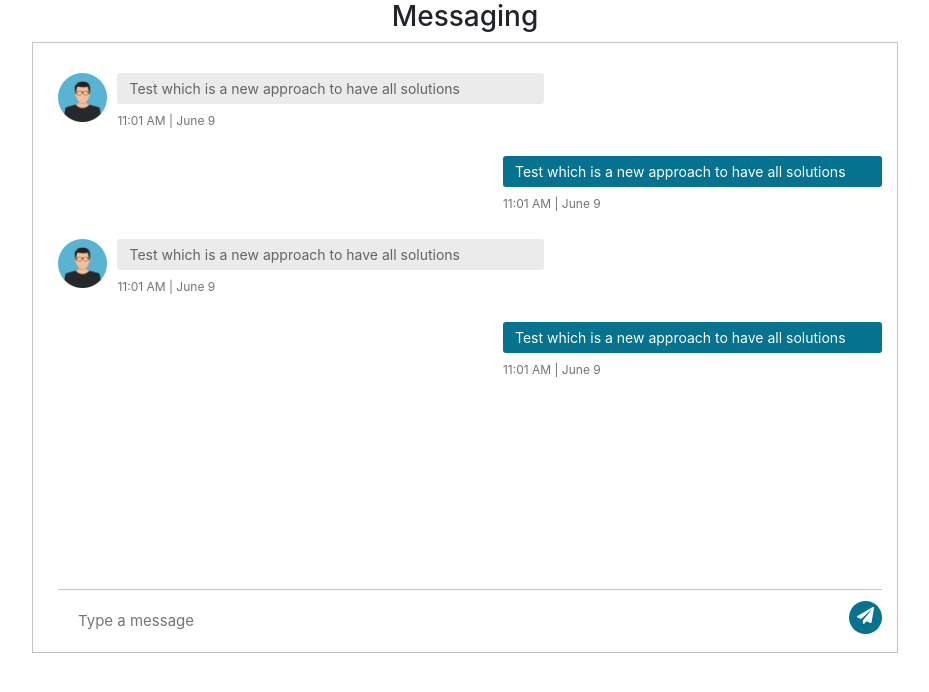
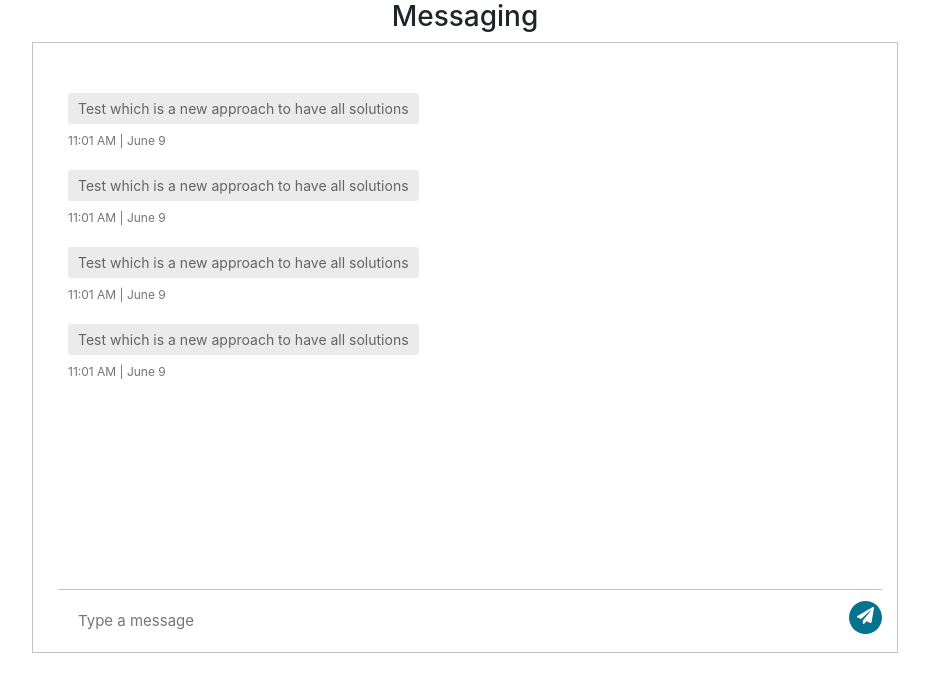
Before and after one commit to mfirmansyahidris/SimpleRealtimeChat, a React (Create React App) app in the folder web/simple-realtime-chat/: page / in a window 1280 px wide. Shown: the top 692 px of the page, without its empty margins (175-1104 px from the left). Built offline with nearby package versions, Linux system fonts and the light colour scheme.

Commit message:
web: expand css

```diff
--- a/web/simple-realtime-chat/src/App.css
+++ b/web/simple-realtime-chat/src/App.css
@@ -3,112 +3,28 @@
   max-width:1170px;
   margin:auto;
 }
-img{ max-width:100%;}
-.inbox_people {
-  background: #f8f8f8 none repeat scroll 0 0;
-  float: left;
-  overflow: hidden;
-  width: 40%; border-right:1px solid #c4c4c4;
+
+.messaging {
+  padding: 0 0 50px 0;
 }
+
 .inbox_msg {
   border: 1px solid #c4c4c4;
   clear: both;
   overflow: hidden;
 }
-.top_spac{ margin: 20px 0 0;}
 
-
-.recent_heading {float: left; width:40%;}
-.srch_bar {
-  display: inline-block;
-  text-align: right;
-  width: 60%; padding:
-}
-.headind_srch{ padding:10px 29px 10px 20px; overflow:hidden; border-bottom:1px solid #c4c4c4;}
-
-.recent_heading h4 {
-  color: #05728f;
-  font-size: 21px;
-  margin: auto;
-}
-.srch_bar input{ border:1px solid #cdcdcd; border-width:0 0 1px 0; width:80%; padding:2px 0 4px 6px; background:none;}
-.srch_bar .input-group-addon button {
-  background: rgba(0, 0, 0, 0) none repeat scroll 0 0;
-  border: medium none;
-  padding: 0;
-  color: #707070;
-  font-size: 18px;
-}
-.srch_bar .input-group-addon { margin: 0 0 0 -27px;}
-
-.chat_ib h5{ font-size:15px; color:#464646; margin:0 0 8px 0;}
-.chat_ib h5 span{ font-size:13px; float:right;}
-.chat_ib p{ font-size:14px; color:#989898; margin:auto}
-.chat_img {
-  float: left;
-  width: 11%;
-}
-.chat_ib {
-  float: left;
-  padding: 0 0 0 15px;
-  width: 88%;
-}
-
-.chat_people{ overflow:hidden; clear:both;}
-.chat_list {
-  border-bottom: 1px solid #c4c4c4;
-  margin: 0;
-  padding: 18px 16px 10px;
-}
-.inbox_chat { height: 550px; overflow-y: scroll;}
-
-.active_chat{ background:#ebebeb;}
-
-.incoming_msg_img {
-  display: inline-block;
-  width: 6%;
-}
-.received_msg {
-  display: inline-block;
-  padding: 0 0 0 10px;
-  vertical-align: top;
-  width: 92%;
- }
- .received_withd_msg p {
-  background: #ebebeb none repeat scroll 0 0;
-  border-radius: 3px;
-  color: #646464;
-  font-size: 14px;
-  margin: 0;
-  padding: 5px 10px 5px 12px;
-  width: 100%;
-}
-.time_date {
-  color: #747474;
-  display: block;
-  font-size: 12px;
-  margin: 8px 0 0;
-}
-.received_withd_msg { width: 57%;}
 .mesgs {
   float: left;
   padding: 30px 15px 0 25px;
   width: 100%;
 }
 
- .sent_msg p {
-  background: #05728f none repeat scroll 0 0;
-  border-radius: 3px;
-  font-size: 14px;
-  margin: 0; color:#fff;
-  padding: 5px 10px 5px 12px;
-  width:100%;
+.type_msg {
+  border-top: 1px solid #c4c4c4;
+  position: relative;
 }
-.outgoing_msg{ overflow:hidden; margin:26px 0 26px;}
-.sent_msg {
-  float: right;
-  width: 46%;
-}
+
 .input_msg_write input {
   background: rgba(0, 0, 0, 0) none repeat scroll 0 0;
   border: medium none;
@@ -119,7 +35,6 @@ img{ max-width:100%;}
   width: 100%;
 }
 
-.type_msg {border-top: 1px solid #c4c4c4;position: relative;}
 .msg_send_btn {
   background: #05728f none repeat scroll 0 0;
   border: medium none;
@@ -133,8 +48,3 @@ img{ max-width:100%;}
   top: 11px;
   width: 33px;
 }
-.messaging { padding: 0 0 50px 0;}
-.msg_history {
-  height: 516px;
-  overflow-y: auto;
-}
--- a/web/simple-realtime-chat/src/components/chats/ChatOutgoingComponent.jsx
+++ /dev/null
@@ -1,16 +0,0 @@
-import React, { Component } from "react";
-
-class ChatOutgoingComponent extends Component{
-    render(){
-        return(
-            <div className="outgoing_msg">
-                <div className="sent_msg">
-                <p>Test which is a new approach to have all solutions</p>
-                <span class="time_date"> 11:01 AM    |    June 9</span>
-                </div>
-            </div>
-        )
-    }
-}
-
-export default ChatOutgoingComponent
--- /dev/null
+++ b/web/simple-realtime-chat/src/components/chats/ChatsComponent.css
@@ -0,0 +1,37 @@
+.incoming_msg_img {
+    display: inline-block;
+    width: 6%;
+}
+
+.incoming_msg {
+    margin-top: 20px;
+    margin-bottom: 20px;
+}
+
+.received_msg {
+    display: inline-block;
+    padding: 0 0 0 10px;
+    vertical-align: top;
+    width: 92%;
+}
+
+.received_withd_msg {
+    width: max-content;
+}
+
+.received_withd_msg p {
+    background: #ebebeb none repeat scroll 0 0;
+    border-radius: 3px;
+    color: #646464;
+    font-size: 14px;
+    margin: 0;
+    padding: 5px 10px 5px 10px;
+    width: 100%;
+}
+
+.time_date {
+    color: #747474;
+    display: block;
+    font-size: 12px;
+    margin: 8px 0 0;
+}
--- a/web/simple-realtime-chat/src/components/chats/ChatsIncomingComponent.jsx
+++ b/web/simple-realtime-chat/src/components/chats/ChatsComponent.jsx
@@ -1,11 +1,10 @@
 import React, { Component } from "react";
-import userImagePlaceHolder from '../../img/user-profile.png'
+import './ChatsComponent.css'
 
-class ChatIncomingComponent extends Component{
+class ChatComponent extends Component{
     render(){
         return(
             <div className="incoming_msg">
-                <div className="incoming_msg_img"><img src={userImagePlaceHolder} alt="alibambang" /></div>
                 <div className="received_msg">
                 <div className="received_withd_msg">
                     <p>Test which is a new approach to have all solutions</p>
@@ -17,4 +16,4 @@ class ChatIncomingComponent extends Component{
     }
 }
 
-export default ChatIncomingComponent
+export default ChatComponent
--- /dev/null
+++ b/web/simple-realtime-chat/src/containers/chats/ChatsContainer.css
@@ -0,0 +1,4 @@
+.msg_history {
+  height: 516px;
+  overflow-y: auto;
+}
--- a/web/simple-realtime-chat/src/containers/chats/ChatsContainer.jsx
+++ b/web/simple-realtime-chat/src/containers/chats/ChatsContainer.jsx
@@ -1,19 +1,16 @@
 import React, { Component } from "react";
-import ChatIncomingComponent from "../../components/chats/ChatsIncomingComponent";
-import ChatOutgoingComponent from "../../components/chats/ChatOutgoingComponent";
+import ChatComponent from "../../components/chats/ChatsComponent";
+import './ChatsContainer.css'
 
 class ChatsContainer extends Component{
     render(){
         return(
           <div className="msg_history">
 
-            <ChatIncomingComponent />
-
-            <ChatOutgoingComponent />
-
-            <ChatIncomingComponent />
-
-            <ChatOutgoingComponent />
+            <ChatComponent />
+            <ChatComponent />
+            <ChatComponent />
+            <ChatComponent />
 
           </div>
         )
```
Also changed, not shown: web/simple-realtime-chat/src/components/rooms/RoomsComponent.jsx (deleted, +0 -20 lines), web/simple-realtime-chat/src/containers/rooms/RoomsContainer.jsx (deleted, +0 -36 lines), web/simple-realtime-chat/src/img/user-profile.png (deleted).
